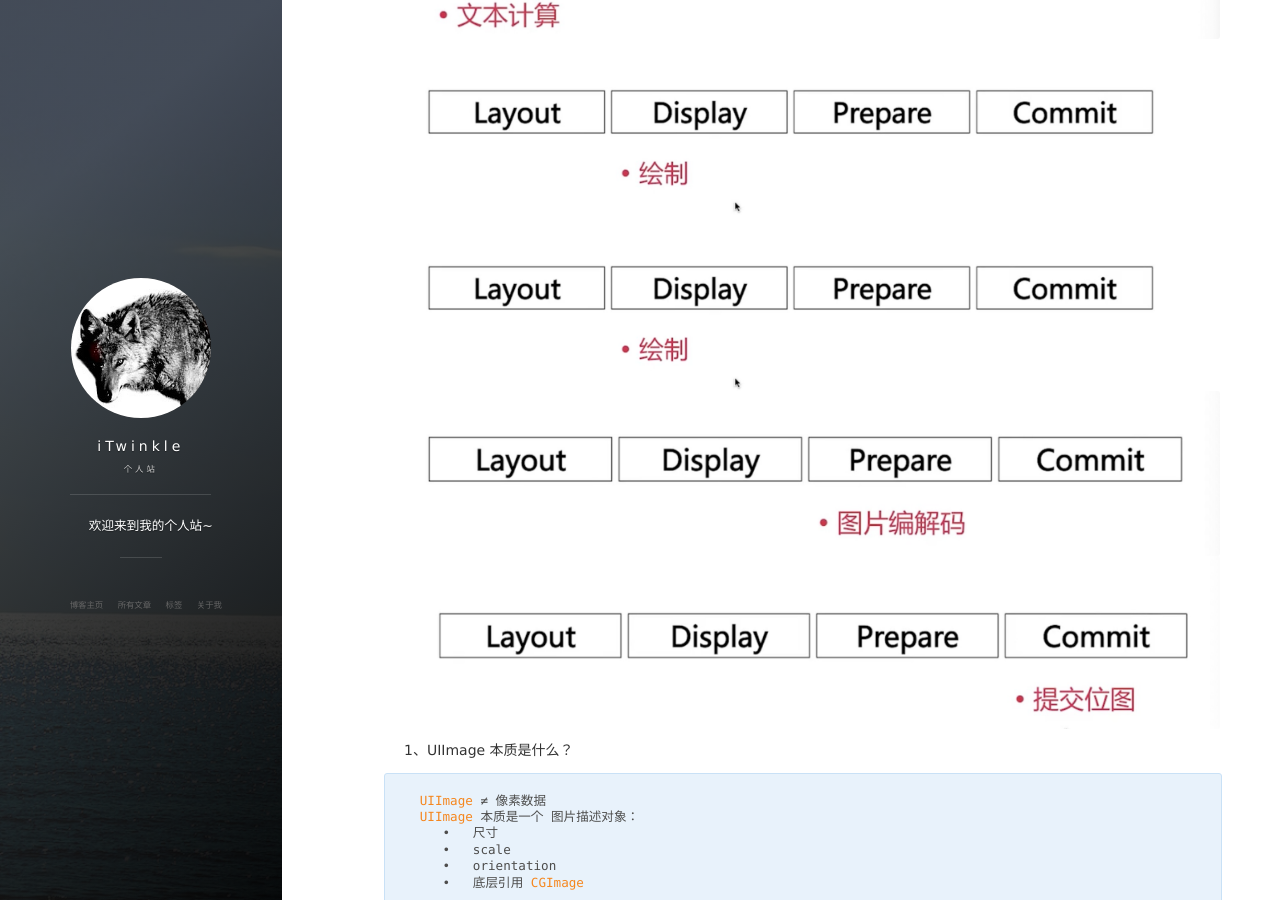
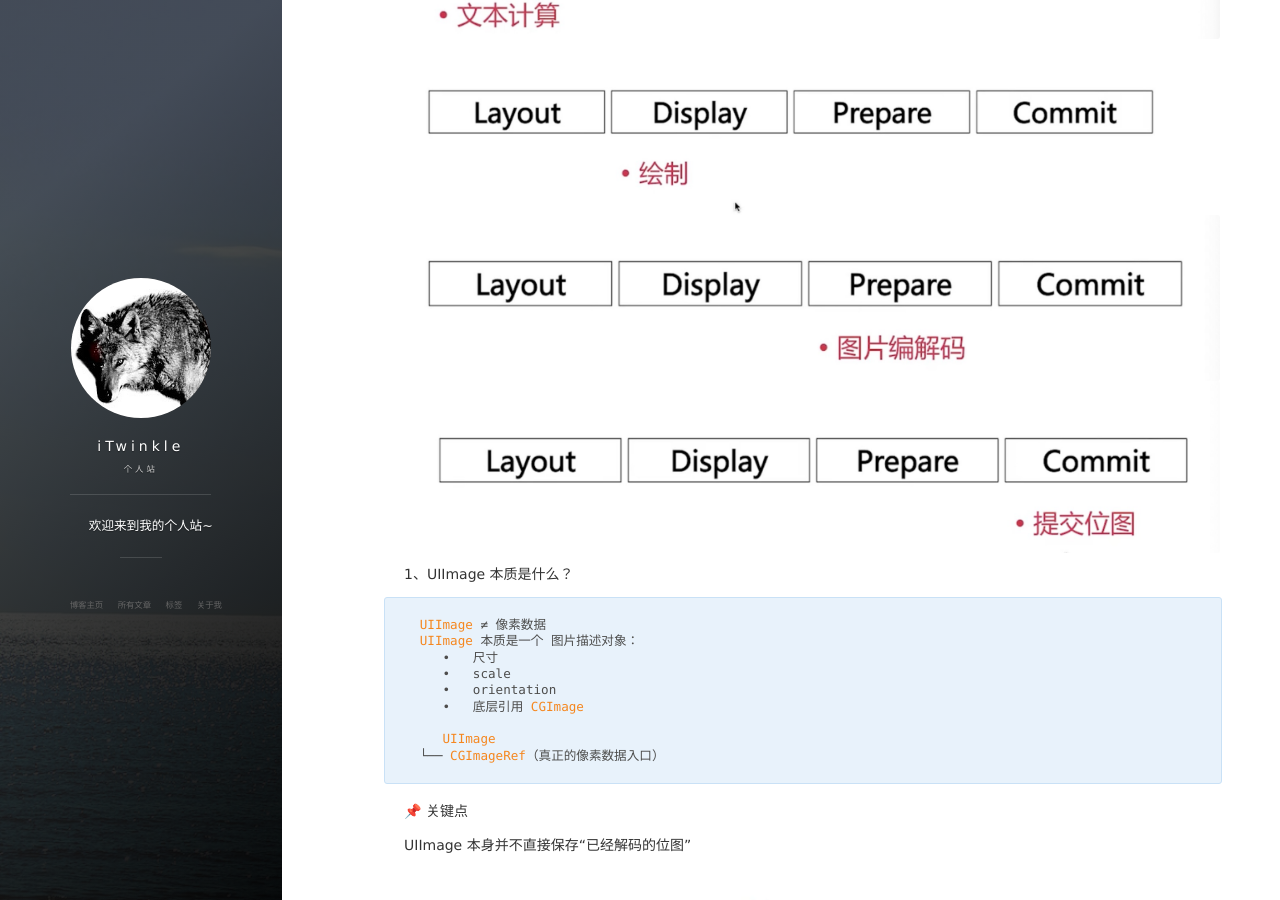
Before and after one commit to iTwinkle/iTwinkle.github.io, a Jekyll site: the page built from _posts/2025-12-20-iOS图像显示原理.md, in a window 1280 px wide and 900 px high, scrolled down 1197 px. Built offline with Jekyll 4.4.1, drawn with Linux system fonts in a browser that asks for light colours; nearby versions of some CDN libraries; comment, search, counter and statistics services are not loaded.

Commit message:
优化图像显示原理

```diff
--- a/_posts/2025-12-20-iOS图像显示原理.md
+++ b/_posts/2025-12-20-iOS图像显示原理.md
@@ -41,7 +41,6 @@ GPU 渲染
 <img src="/images/posts/iOS图像显示原理/iOS图像显示原理4.jpg" >
 <img src="/images/posts/iOS图像显示原理/iOS图像显示原理5.jpg" >
 <img src="/images/posts/iOS图像显示原理/iOS图像显示原理6.jpg" >
-<img src="/images/posts/iOS图像显示原理/iOS图像显示原理7.jpg" >
 
 1、UIImage 本质是什么？
 
@@ -126,7 +125,7 @@ GPU 主要做：
     •   图层合成（Composite）
     •   透明度混合
     •   Transform / Animation
-<img src="/images/posts/iOS图像显示原理/iOS图像显示原理8.jpg" >
+<img src="/images/posts/iOS图像显示原理/iOS图像显示原理7.jpg" >
 
 <br>
 转载请注明：[iTwinkle的博客](https://itwinkle.github.io/) » [iOS图像显示原理](http://iWolf.com/2025/12/iOS图像显示原理)
```
Also changed, not shown: images/posts/iOS图像显示原理/iOS图像显示原理5.jpg, images/posts/iOS图像显示原理/iOS图像显示原理6.jpg, images/posts/iOS图像显示原理/iOS图像显示原理7.jpg, images/posts/iOS图像显示原理/iOS图像显示原理8.jpg (deleted).
